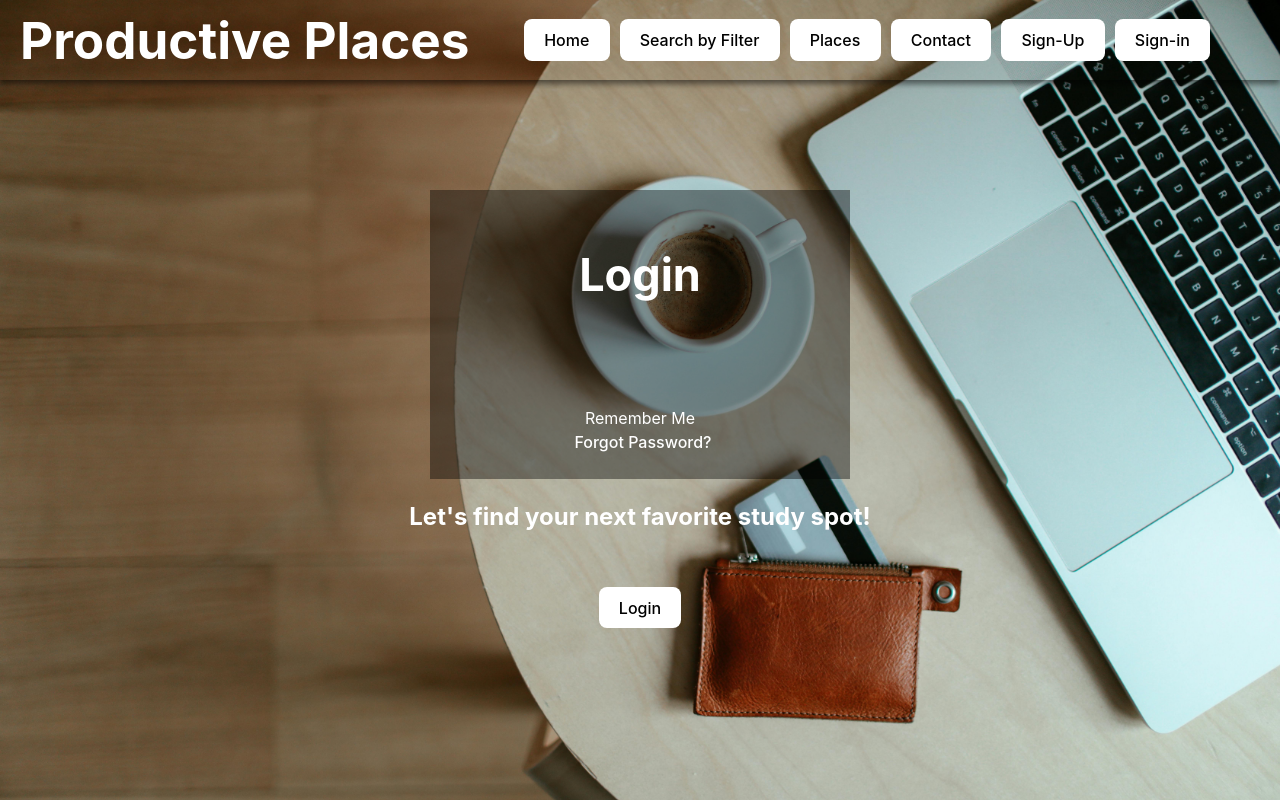
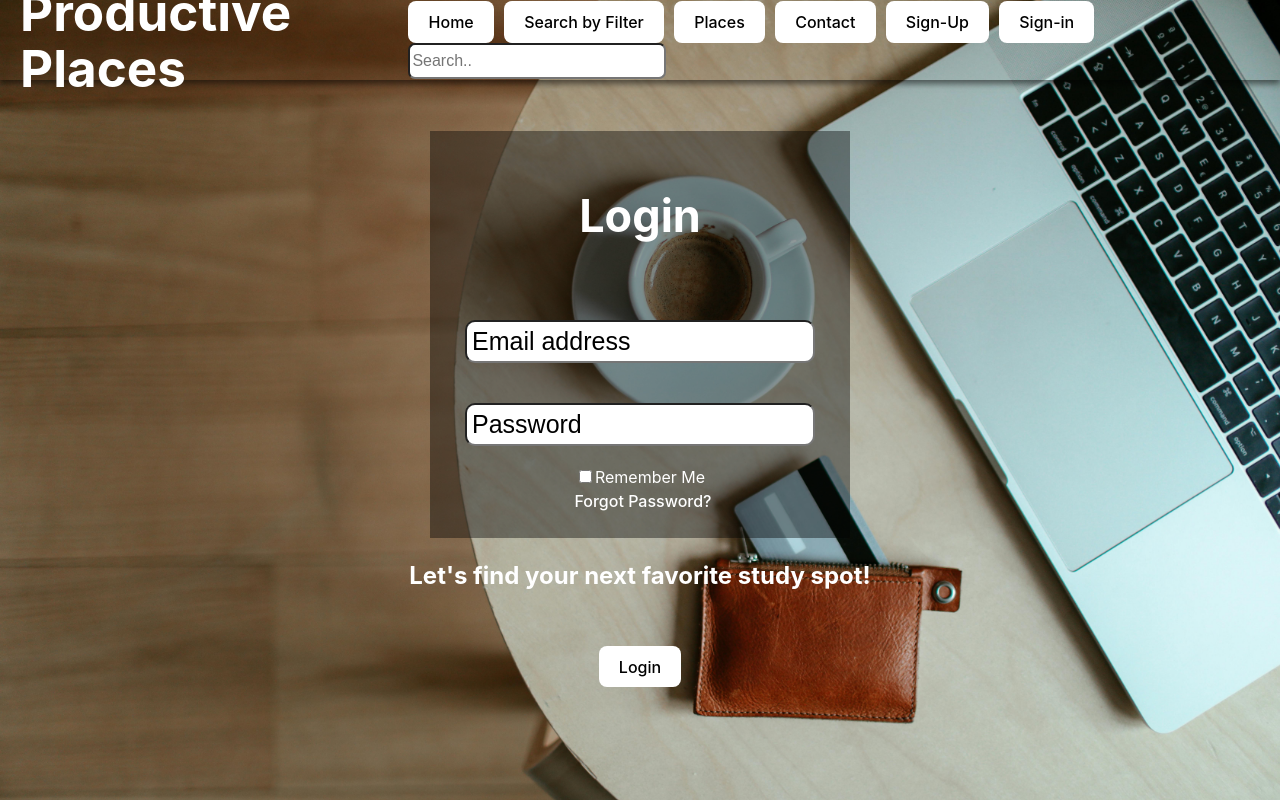
Before and after one commit to Christian-Mirt/S25-Gold, a React (Vite) app in the folder client/: page /signin in a window 1280 px wide. Built offline with nearby package versions, Linux system fonts and the light colour scheme.

Commit message:
display: inline signIn

```diff
--- a/client/src/components/SignIn/SignIn.css
+++ b/client/src/components/SignIn/SignIn.css
@@ -60,3 +60,7 @@
   .profileTitle {
     transform: translateY(10px);
   }
+
+  input {
+    display: inline;
+  }
```
